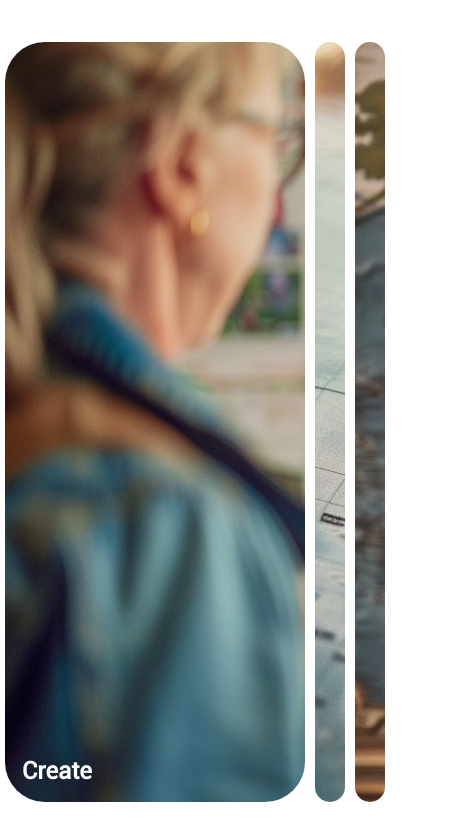
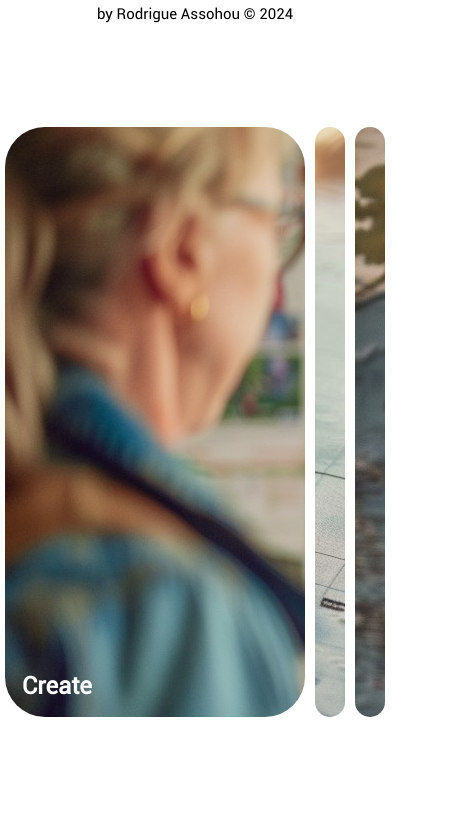
Before and after one commit to RodrigueAk47/css---challenge, a plain HTML site: page Days 1/index.html in a window 390 px wide. Shown: the whole page, 461 px wide, since content can reach past the window. Drawn offline with Linux system fonts and the light colour scheme.

Commit message:
fix days 1

```diff
--- a/Days 1/index.html
+++ b/Days 1/index.html
@@ -7,6 +7,9 @@
     <script src="app.js" defer></script>
   </head>
   <body>
+    <p class="copy">
+      by Rodrigue Assohou &copy; 2024
+    </p>
     <div class="container">
       <div
         class="card-container click"
--- a/Days 1/style.css
+++ b/Days 1/style.css
@@ -27,7 +27,7 @@ body {
   border-radius: 40px;
   background-size: auto 100%;
   background-position: center;
-  height: 90vh;
+  height: 80vh;
   position: relative;
   margin: 5px;
   color: #fff;
@@ -53,16 +53,29 @@ body {
 .click h3 {
   opacity: 1;
 }
+.copy {
+  display: flex;
+  position: absolute;
+  top: 5;
+  font-size: 25px;
+}
 
 @media (max-width: 600px) {
   .container {
     width: 100vw;
+    overflow: hidden;
   }
 
-
+  .card-container {
+    height: 70vh;
+  }
 
   .card-container:nth-of-type(4),
   .card-container:nth-of-type(5) {
     display: none;
   }
+
+  .copy {
+    font-size: 15px;
+  }
 }
```
